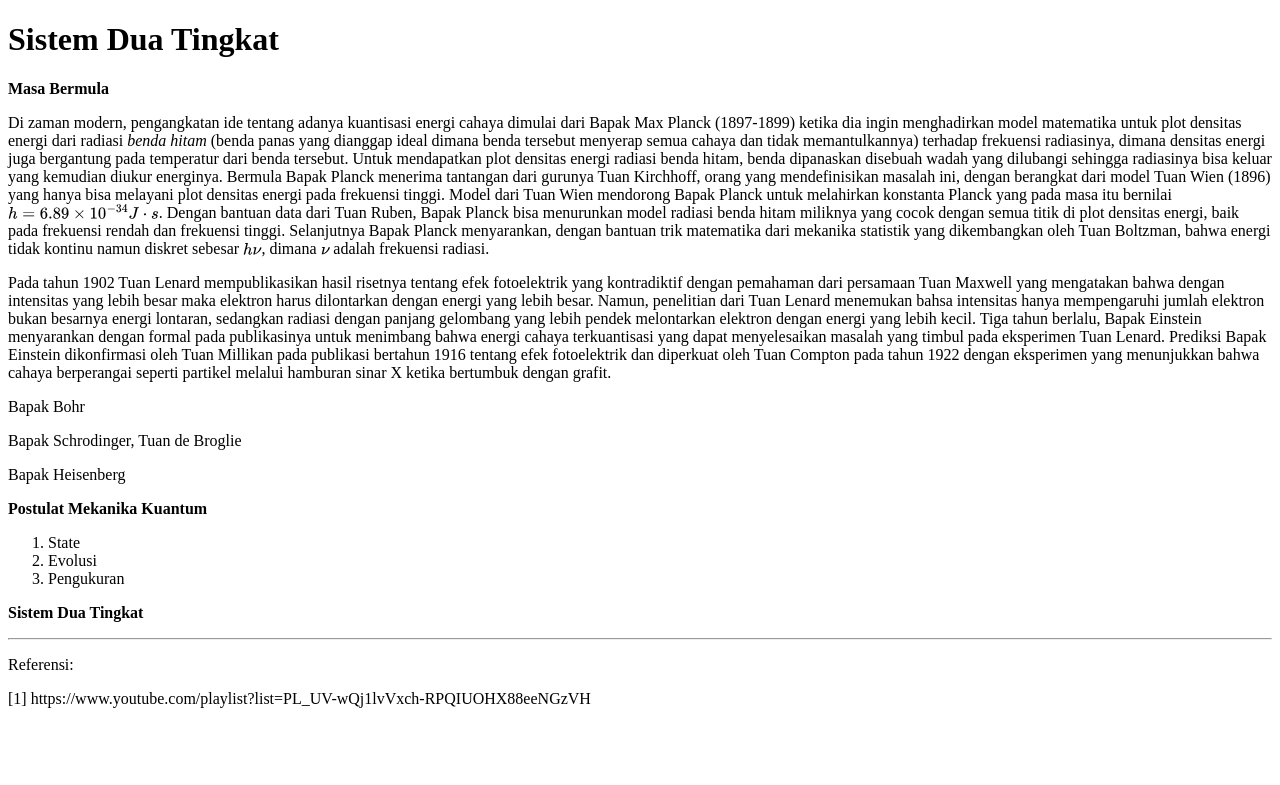
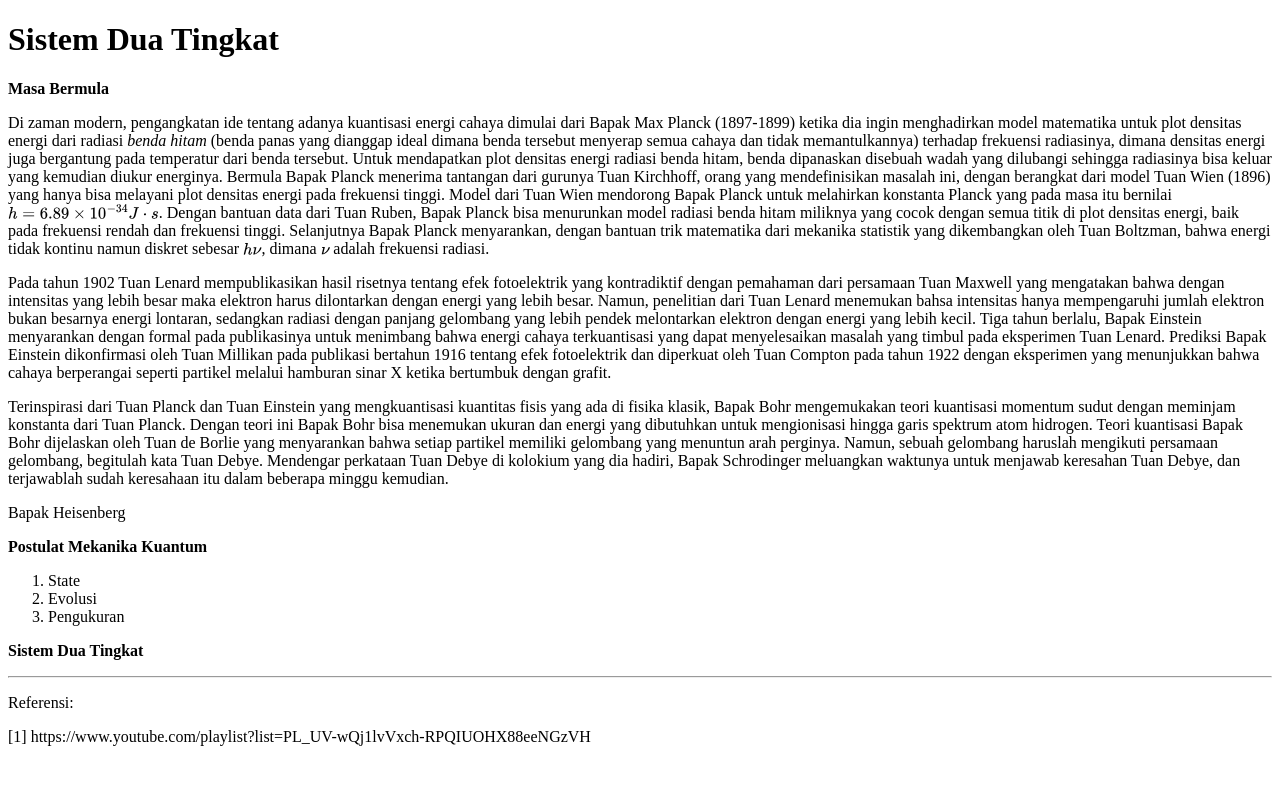
Before and after one commit to dangausuluah/dangausuluah.github.io, a Jekyll site: the page built from _posts/2025-08-26-SDT.md, in a window 1280 px wide. Shown: the top 785 px of the page. Built offline with Jekyll 4.4.1, drawn with Linux system fonts in a browser that asks for light colours; nearby versions of some CDN libraries; our own code applies the rules of GitHub Pages for plain Markdown files; a script that is not in the unit is left out; comment, search, counter and statistics services are not loaded.

Commit message:
Update 2025-08-26-SDT.md

```diff
--- a/_posts/2025-08-26-SDT.md
+++ b/_posts/2025-08-26-SDT.md
@@ -8,9 +8,7 @@ Di zaman modern, pengangkatan ide tentang adanya kuantisasi energi cahaya dimula
 
 Pada tahun 1902 Tuan Lenard mempublikasikan hasil risetnya tentang efek fotoelektrik yang kontradiktif dengan pemahaman dari persamaan Tuan Maxwell yang mengatakan bahwa dengan intensitas yang lebih besar maka elektron harus dilontarkan dengan energi yang lebih besar. Namun, penelitian dari Tuan Lenard menemukan bahsa intensitas hanya mempengaruhi jumlah elektron bukan besarnya energi lontaran, sedangkan radiasi dengan panjang gelombang yang lebih pendek melontarkan elektron dengan energi yang lebih kecil. Tiga tahun berlalu, Bapak Einstein menyarankan dengan formal pada publikasinya untuk menimbang bahwa energi cahaya terkuantisasi yang dapat menyelesaikan masalah yang timbul pada eksperimen Tuan Lenard. Prediksi Bapak Einstein dikonfirmasi oleh Tuan Millikan pada publikasi bertahun 1916 tentang efek fotoelektrik dan diperkuat oleh Tuan Compton pada tahun 1922 dengan eksperimen yang menunjukkan bahwa cahaya berperangai seperti partikel melalui hamburan sinar X ketika bertumbuk dengan grafit.
 
-Bapak Bohr
-
-Bapak Schrodinger, Tuan de Broglie
+Terinspirasi dari Tuan Planck dan Tuan Einstein yang mengkuantisasi kuantitas fisis yang ada di fisika klasik, Bapak Bohr mengemukakan teori kuantisasi momentum sudut dengan meminjam konstanta dari Tuan Planck. Dengan teori ini Bapak Bohr bisa menemukan ukuran dan energi yang dibutuhkan untuk mengionisasi hingga garis spektrum atom hidrogen. Teori kuantisasi Bapak Bohr dijelaskan oleh Tuan de Borlie yang menyarankan bahwa setiap partikel memiliki gelombang yang menuntun arah perginya. Namun, sebuah gelombang haruslah mengikuti persamaan gelombang, begitulah kata Tuan Debye. Mendengar perkataan Tuan Debye di kolokium yang dia hadiri, Bapak Schrodinger meluangkan waktunya untuk menjawab keresahan Tuan Debye, dan terjawablah sudah keresahaan itu dalam beberapa minggu kemudian.
 
 Bapak Heisenberg
 
```
